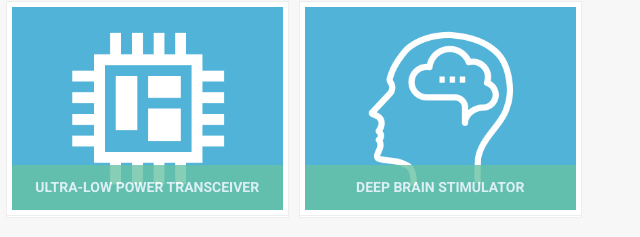
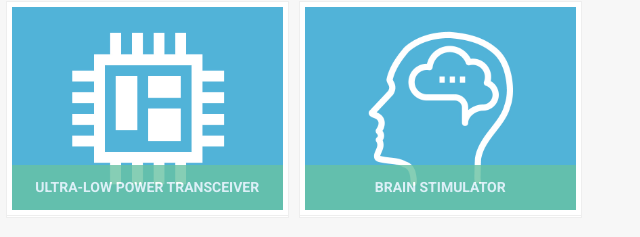
Before and after one commit to bart26/bartsite, a plain HTML site: page index.html in a window 1280 px wide. Shown: the part 5456-5693 px from the top of the page, 640-1280 px from the left. Drawn offline with Linux system fonts and the light colour scheme; a script that the page names is missing.

Commit message:
Modify few words
Modify few words in works secton

```diff
--- a/index.html
+++ b/index.html
@@ -561,7 +561,7 @@
                 <img src="assets/images/works/portfolio-1-4.jpg" alt="image">
                 <!-- portfolio-info -->
                 <div class="portfolio-info">
-                  <h3>Deep Brain Stimulator</h3>
+                  <h3>Brain Stimulator</h3>
                 </div>
                 <!-- /.portfolio-info -->
               </div>
```
